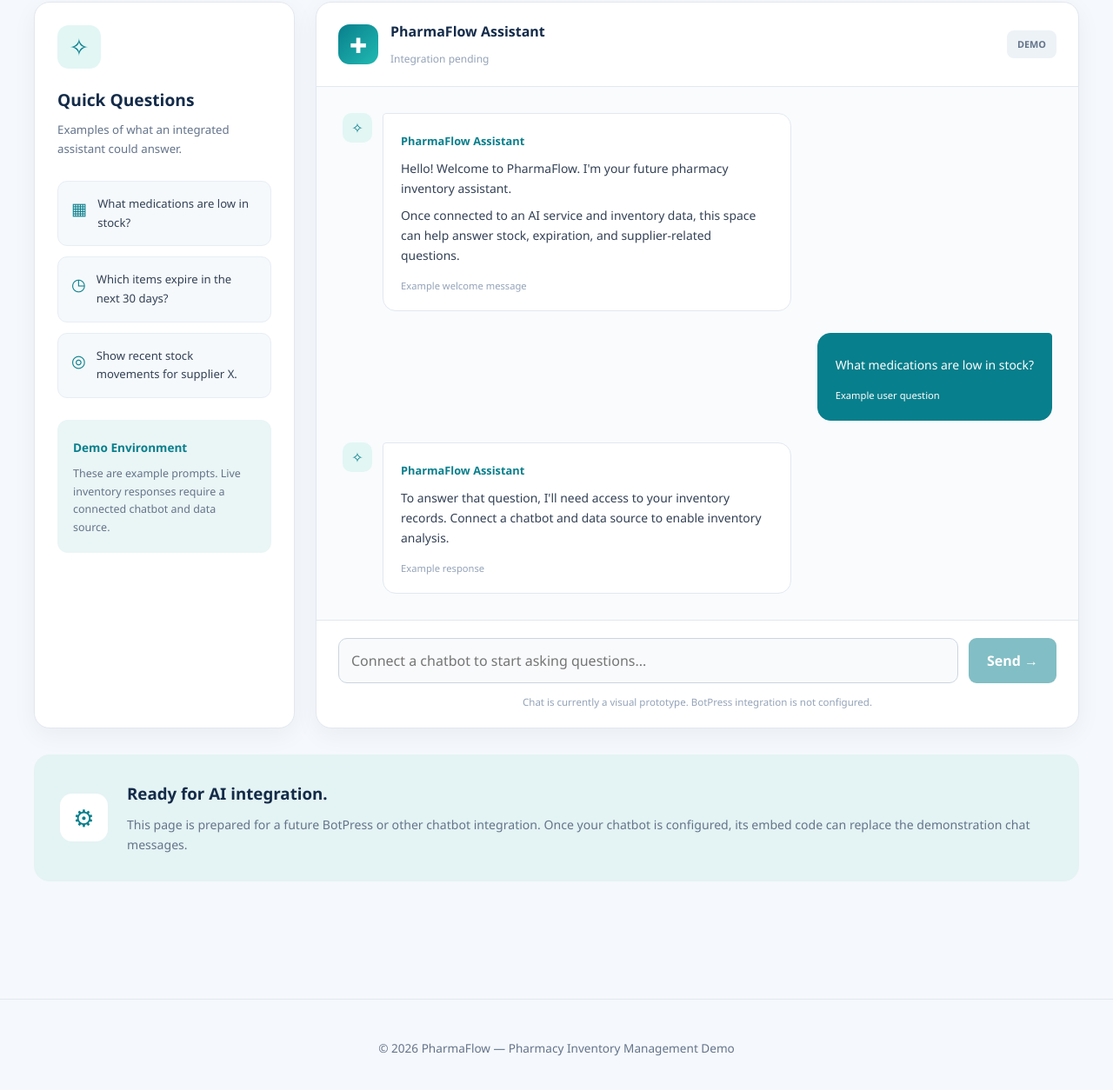
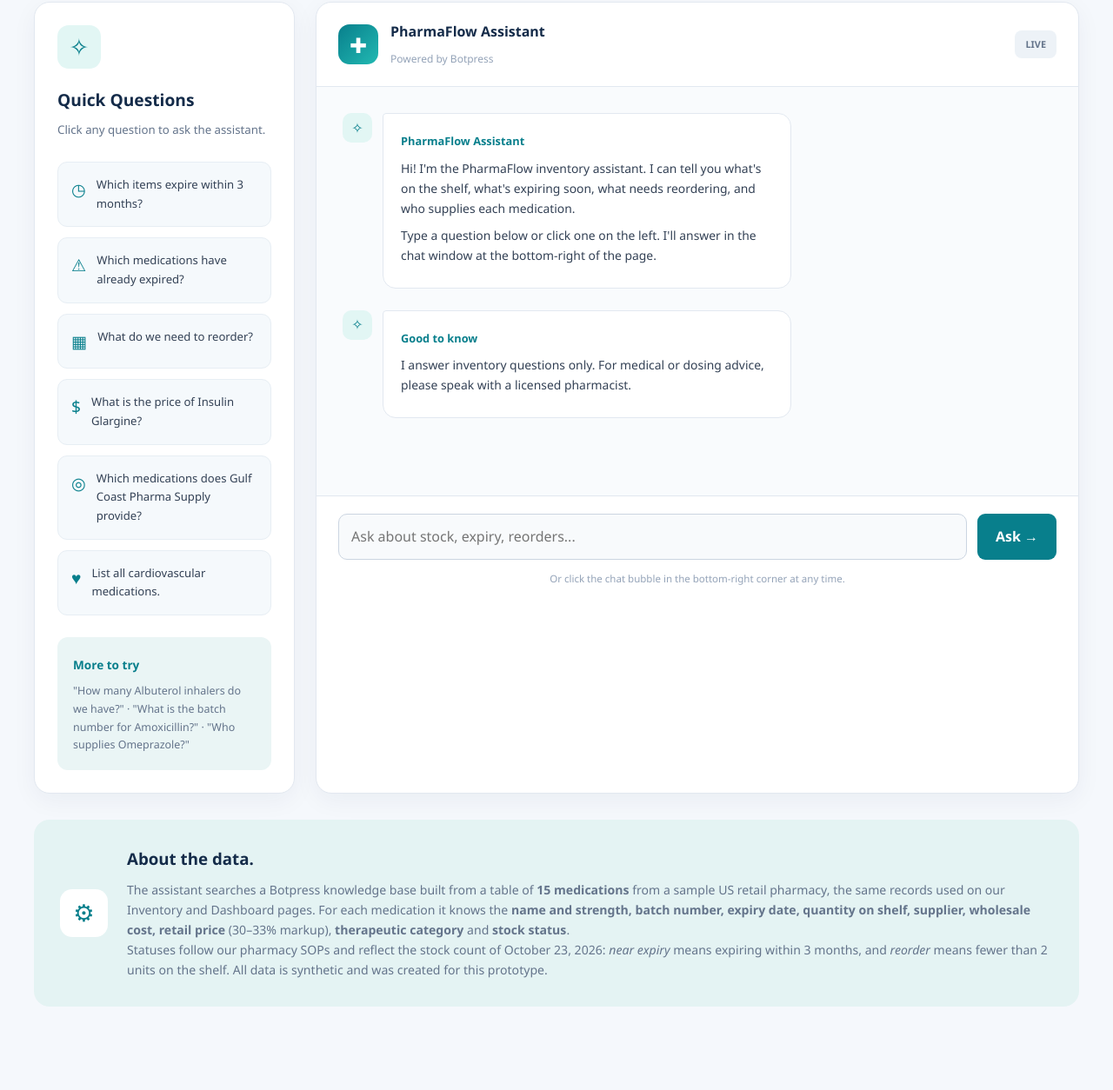
Before and after one commit to Morganmb7/Assingment-3-Pharmacy-Website, a plain HTML site: page Assingment 3 Pharmacy Website/bot.html in a window 1280 px wide. Shown: the part 836-2090 px from the top of the page at 87% size. Drawn offline with Linux system fonts and the light colour scheme.

Commit message:
Add bot.html for PharmaFlow AI Assistant

```diff
--- a/Assingment 3 Pharmacy Website/bot.html
+++ b/Assingment 3 Pharmacy Website/bot.html
@@ -1,4 +1,3 @@
-
 <!doctype html>
 <html lang="en">
 <head>
@@ -37,14 +36,13 @@
                 </h1>
 
                 <p>
-                    Explore how an intelligent assistant could help
-                    pharmacy teams find inventory information,
-                    identify stock concerns, and answer
-                    operational questions.
+                    Ask the PharmaFlow Assistant about stock levels, expiry dates,
+                    reorders, suppliers and prices. It answers from our pharmacy
+                    inventory data, built with Botpress.
                 </p>
 
                 <span class="bot-demo-label">
-                    AI CHATBOT PROTOTYPE
+                    LIVE AI CHATBOT
                 </span>
             </div>
         </section>
@@ -57,8 +55,8 @@
                     <span class="section-kicker">AI-POWERED ASSISTANCE</span>
                     <h2>Meet your inventory assistant.</h2>
                     <p>
-                        A conversational interface designed
-                        for pharmacy inventory questions.
+                        Click a question below, or open the chat and type your own.
+                        The chat window opens in the bottom-right corner of the page.
                     </p>
                 </div>
             </div>
@@ -70,37 +68,52 @@
                     <div class="bot-sidebar-header">
                         <div class="bot-sidebar-icon">✧</div>
                         <h3>Quick Questions</h3>
-                        <p>Examples of what an integrated assistant could answer.</p>
+                        <p>Click any question to ask the assistant.</p>
                     </div>
 
                     <div class="bot-suggestions">
-                        <div class="bot-suggestion">
-                            <span>▦</span>
-                            <p>What medications are low in stock?</p>
+                        <div class="bot-suggestion" role="button" tabindex="0">
+                            <span>◷</span>
+                            <p>Which items expire within 3 months?</p>
                         </div>
 
-                        <div class="bot-suggestion">
-                            <span>◷</span>
-                            <p>Which items expire in the next 30 days?</p>
+                        <div class="bot-suggestion" role="button" tabindex="0">
+                            <span>⚠</span>
+                            <p>Which medications have already expired?</p>
                         </div>
 
-                        <div class="bot-suggestion">
+                        <div class="bot-suggestion" role="button" tabindex="0">
+                            <span>▦</span>
+                            <p>What do we need to reorder?</p>
+                        </div>
+
+                        <div class="bot-suggestion" role="button" tabindex="0">
+                            <span>$</span>
+                            <p>What is the price of Insulin Glargine?</p>
+                        </div>
+
+                        <div class="bot-suggestion" role="button" tabindex="0">
                             <span>◎</span>
-                            <p>Show recent stock movements for supplier X.</p>
+                            <p>Which medications does Gulf Coast Pharma Supply provide?</p>
+                        </div>
+
+                        <div class="bot-suggestion" role="button" tabindex="0">
+                            <span>♥</span>
+                            <p>List all cardiovascular medications.</p>
                         </div>
                     </div>
 
                     <div class="bot-sidebar-note">
-                        <strong>Demo Environment</strong>
+                        <strong>More to try</strong>
                         <p>
-                            These are example prompts. Live inventory
-                            responses require a connected chatbot
-                            and data source.
+                            "How many Albuterol inhalers do we have?" &middot;
+                            "What is the batch number for Amoxicillin?" &middot;
+                            "Who supplies Omeprazole?"
                         </p>
                     </div>
                 </aside>
 
-                <!-- CHAT WINDOW -->
+                <!-- CHAT PANEL -->
                 <div class="bot-chat-panel">
 
                     <div class="bot-chat-header">
@@ -108,13 +121,13 @@
 
                         <div class="bot-chat-identity">
                             <h3>PharmaFlow Assistant</h3>
-                            <span>Integration pending</span>
+                            <span>Powered by Botpress</span>
                         </div>
 
-                        <span class="bot-chat-status">DEMO</span>
+                        <span class="bot-chat-status">LIVE</span>
                     </div>
 
-                    <div id="bot-placeholder" class="bot-chat-messages">
+                    <div class="bot-chat-messages">
 
                         <div class="bot-message bot-assistant-message">
                             <div class="bot-message-avatar">✧</div>
@@ -122,24 +135,14 @@
                             <div class="bot-message-bubble">
                                 <strong>PharmaFlow Assistant</strong>
                                 <p>
-                                    Hello! Welcome to PharmaFlow.
-                                    I'm your future pharmacy inventory
-                                    assistant.
+                                    Hi! I'm the PharmaFlow inventory assistant. I can tell you
+                                    what's on the shelf, what's expiring soon, what needs
+                                    reordering, and who supplies each medication.
                                 </p>
                                 <p>
-                                    Once connected to an AI service and
-                                    inventory data, this space can help
-                                    answer stock, expiration, and
-                                    supplier-related questions.
+                                    Type a question below or click one on the left. I'll answer
+                                    in the chat window at the bottom-right of the page.
                                 </p>
-                                <small>Example welcome message</small>
-                            </div>
-                        </div>
-
-                        <div class="bot-message bot-user-message">
-                            <div class="bot-message-bubble">
-                                <p>What medications are low in stock?</p>
-                                <small>Example user question</small>
                             </div>
                         </div>
 
@@ -147,51 +150,55 @@
                             <div class="bot-message-avatar">✧</div>
 
                             <div class="bot-message-bubble">
-                                <strong>PharmaFlow Assistant</strong>
+                                <strong>Good to know</strong>
                                 <p>
-                                    To answer that question, I'll need
-                                    access to your inventory records.
-                                    Connect a chatbot and data source
-                                    to enable inventory analysis.
+                                    I answer inventory questions only. For medical or dosing
+                                    advice, please speak with a licensed pharmacist.
                                 </p>
-                                <small>Example response</small>
                             </div>
                         </div>
 
                     </div>
 
                     <div class="bot-chat-input-area">
-                        <div class="bot-chat-input-row">
-                            <input type="text"
-                                   placeholder="Connect a chatbot to start asking questions..."
-                                   aria-label="Chat input unavailable"
-                                   disabled>
+                        <form id="bot-ask-form" class="bot-chat-input-row">
+                            <input id="bot-ask-input"
+                                   type="text"
+                                   placeholder="Ask about stock, expiry, reorders..."
+                                   aria-label="Ask the PharmaFlow Assistant">
 
-                            <button type="button" disabled>
-                                Send &rarr;
+                            <button type="submit">
+                                Ask &rarr;
                             </button>
-                        </div>
+                        </form>
 
                         <p>
-                            Chat is currently a visual prototype.
-                            BotPress integration is not configured.
+                            Or click the chat bubble in the bottom-right corner at any time.
                         </p>
                     </div>
 
                 </div>
             </div>
 
-            <!-- INTEGRATION INFO -->
+            <!-- DATASET INFO -->
             <div class="bot-integration-panel">
                 <div class="bot-integration-icon">⚙</div>
 
                 <div>
-                    <h3>Ready for AI integration.</h3>
+                    <h3>About the data.</h3>
                     <p>
-                        This page is prepared for a future BotPress
-                        or other chatbot integration. Once your
-                        chatbot is configured, its embed code can
-                        replace the demonstration chat messages.
+                        The assistant searches a Botpress knowledge base built from a table of
+                        <strong>15 medications</strong> from a sample US retail pharmacy, the same
+                        records used on our Inventory and Dashboard pages. For each medication it
+                        knows the <strong>name and strength, batch number, expiry date, quantity on
+                        shelf, supplier, wholesale cost, retail price</strong> (30&ndash;33% markup),
+                        <strong>therapeutic category</strong> and <strong>stock status</strong>.
+                    </p>
+                    <p>
+                        Statuses follow our pharmacy SOPs and reflect the stock count of
+                        October 23, 2026: <em>near expiry</em> means expiring within 3 months,
+                        and <em>reorder</em> means fewer than 2 units on the shelf.
+                        All data is synthetic and was created for this prototype.
                     </p>
                 </div>
             </div>
@@ -205,5 +212,10 @@
     </footer>
 
     <script src="js/main.js"></script>
+    <script src="js/bot.js"></script>
+
+    <!-- BOTPRESS WEBCHAT EMBED (PharmaFlow Assistant) -->
+    <script src="https://cdn.botpress.cloud/webchat/v3.7/inject.js"></script>
+    <script src="https://files.bpcontent.cloud/2026/10/24/19/20261024194249-XBQ8TV3E.js" defer></script>
 </body>
 </html>
```
